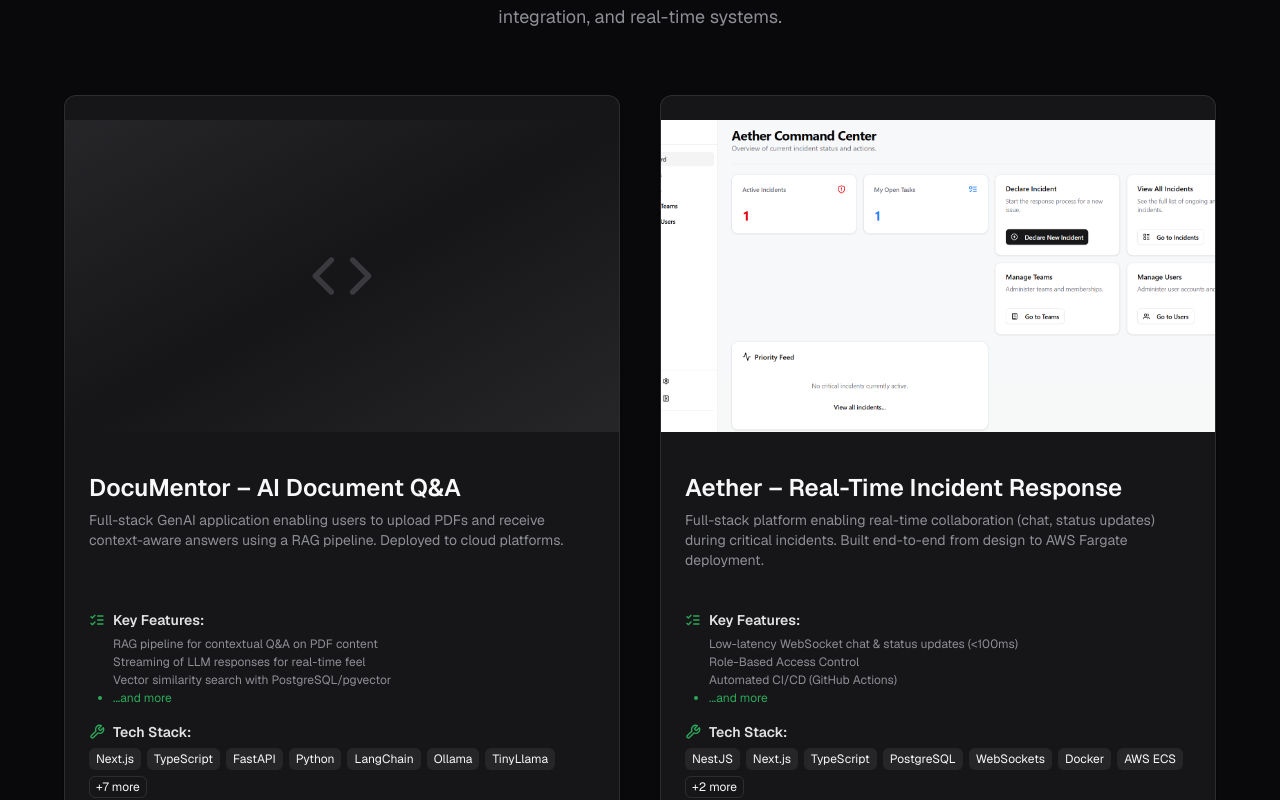
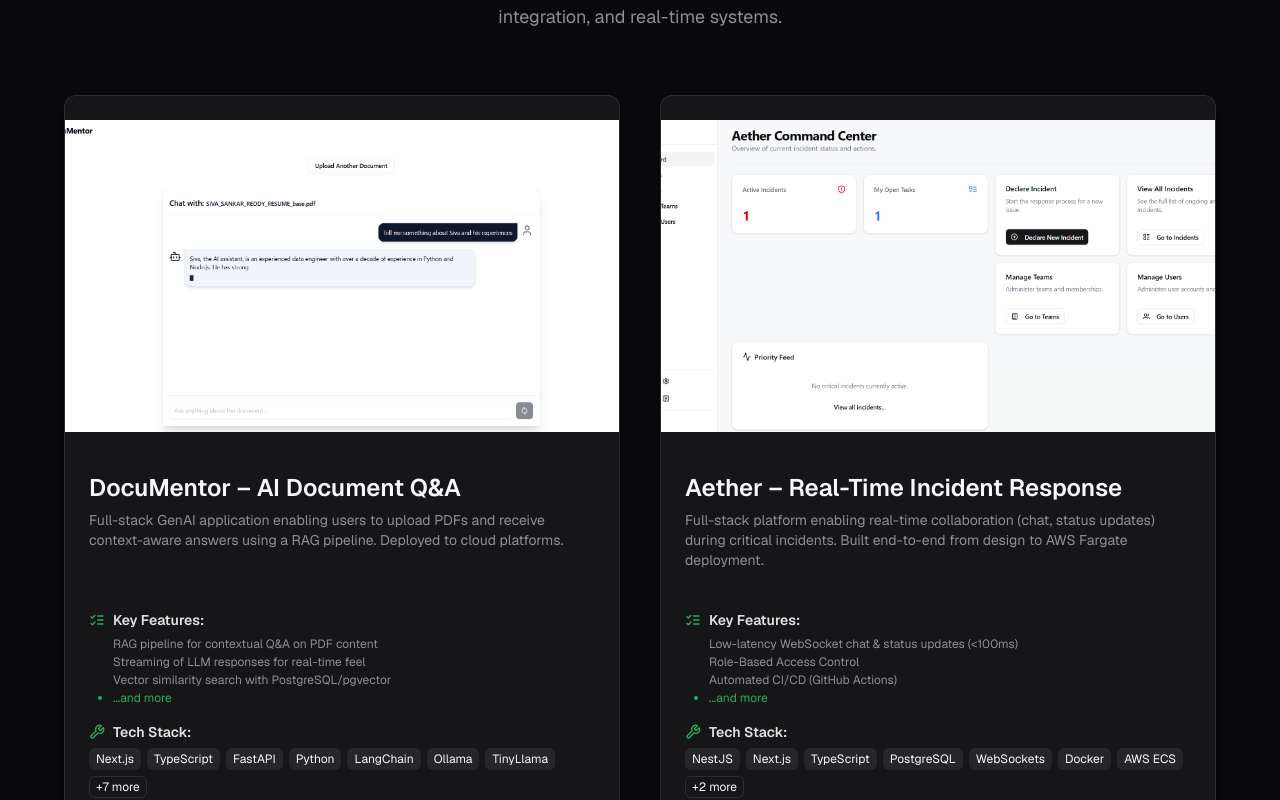
Before and after one commit to chiillbro/Siva-Sankar-Reddy_Portfolio, a Next.js app: page / in a window 1280 px wide. Shown: the part 3800-4600 px from the top of the page. Built offline with nearby package versions, Linux system fonts and the light colour scheme.

Commit message:
chore: updated resume and documentor ai project related

```diff
--- a/src/app/components/ProjectsSection.tsx
+++ b/src/app/components/ProjectsSection.tsx
@@ -312,7 +312,7 @@
     title: "DocuMentor – AI Document Q&A",
     description:
       "Full-stack GenAI application enabling users to upload PDFs and receive context-aware answers using a RAG pipeline. Deployed to cloud platforms.",
-    // imageUrl: "/images/documentor-screenshot.png", // Replace!
+    imageUrl: "/images/documentor-screenshot.png", // Replace!
     tags: [
       "Next.js",
       "TypeScript",
@@ -330,8 +330,8 @@
       "Render/Fly.io",
     ],
     githubUrl:
-      "https://github.com/siva-sankar-reddy-asam/DocuMentor-AI-Powered-Document-QA", // Replace!
-    // liveUrl: "https://documentor-ai-frontend.vercel.app/", // Replace!
+      "https://github.com/chiillbro/documentor-ai", // Replace!
+    liveUrl: "https://documentor-ai-two.vercel.app/", // Replace!
     keyFeatures: [
       "RAG pipeline for contextual Q&A on PDF content",
       "Streaming of LLM responses for real-time feel",
```
Also changed, not shown: public/images/documentor-screenshot.png (added), 1 other file (tests, documents, lock files or other folders).
